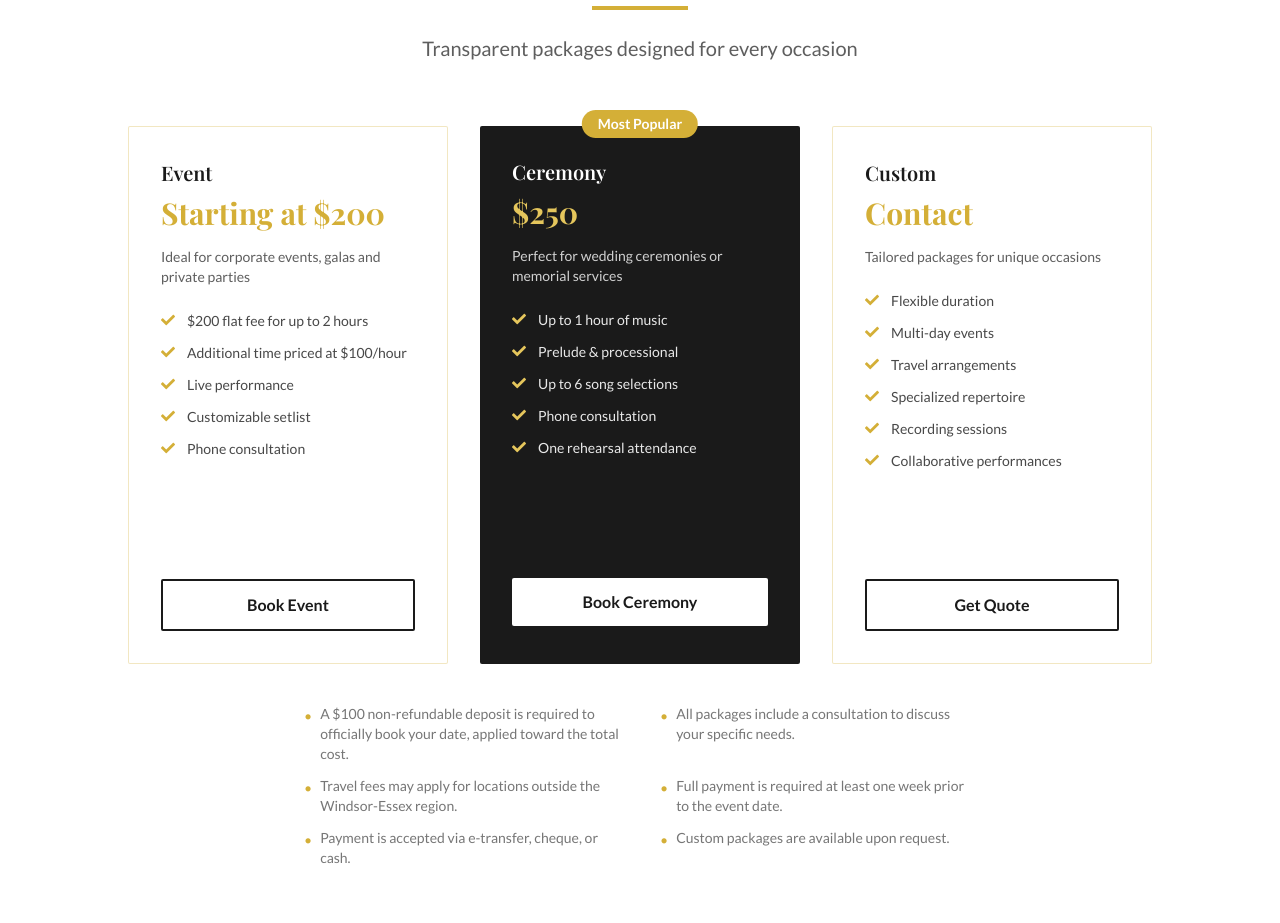
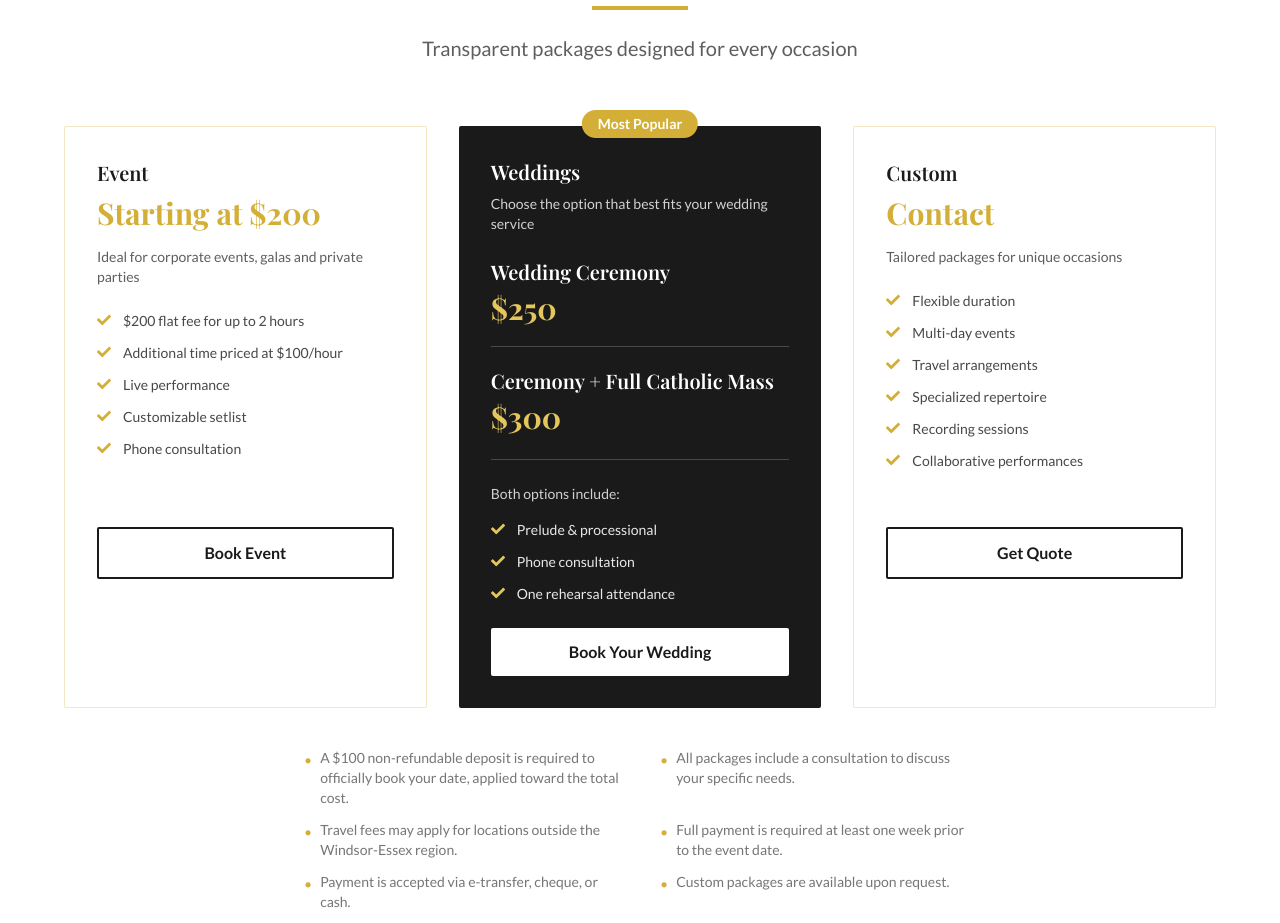
Before and after one commit to justinbornais/bornais-music-site, an Astro site: page / in a window 1280 px wide. Shown: the part 4040-4963 px from the top of the page. Built offline with nearby package versions, Linux system fonts and the light colour scheme; Astro itself is replaced by a stand-in of ours; a web font is replaced by a local one.

Commit message:
Refine wedding pricing layout

```diff
--- a/astro.config.mjs
+++ b/astro.config.mjs
@@ -7,6 +7,14 @@ export default defineConfig({
     react(),
     tailwind(),
   ],
+
+  // Rebuild Vite's dependency cache on each dev-server start so stale
+  // optimized React/Astro modules cannot cause hydration failures.
+  vite: {
+    optimizeDeps: {
+      force: true,
+    },
+  },
 
   // =============================================================================
   // DEPLOYMENT CONFIGURATION
--- a/src/components/Pricing.tsx
+++ b/src/components/Pricing.tsx
@@ -14,8 +14,11 @@ export function Pricing() {
           subtitle="Transparent packages designed for every occasion"
         />
 
-        <div className="grid md:grid-cols-3 gap-6 lg:gap-8 max-w-5xl mx-auto">
-          {pricingPackages.map((pkg, index) => (
+        <div className="grid md:grid-cols-2 xl:grid-cols-3 gap-6 lg:gap-8 max-w-6xl mx-auto">
+          {pricingPackages.map((pkg, index) => {
+            const options = pkg.options ?? [pkg];
+
+            return (
             <AnimatedSection key={pkg.id} delay={index * 0.15}>
               <motion.div
                 className={`relative h-full rounded-sm p-8 ${
@@ -33,66 +36,99 @@ export function Pricing() {
                   </div>
                 )}
 
-                {/* Card Content with min-h for desktop */}
                 <div className="flex flex-col flex-1 md:min-h-[420px]">
-                  {/* Package Name */}
-                  <h3 className={`text-xl font-heading font-semibold mb-2 ${
-                    pkg.highlighted ? 'text-white' : 'text-primary'
-                  }`}>
+                  {pkg.options ? (
+                    <>
+                      <h3 className="text-xl font-heading font-semibold mb-2 text-white">
+                        {pkg.name}
+                      </h3>
+                      <p className="text-sm text-white/80 mb-6">
+                        {pkg.description}
+                      </p>
+
+                      {/* Wedding titles and prices */}
+                      <div className="space-y-5">
+                        {options.map((option, optionIndex) => (
+                          <div
+                            key={option.name}
+                            className={optionIndex > 0 ? 'border-t border-white/20 pt-5' : ''}
+                          >
+                            <h4 className="text-xl font-heading font-semibold text-white">
+                              {option.name}
+                            </h4>
+                            <span className="block text-3xl font-heading font-bold text-accent-light mt-1">
+                              {option.price}
+                            </span>
+                          </div>
+                        ))}
+                      </div>
+
+                      {/* Shared wedding details */}
+                      <div className="flex-1 mt-6 pt-6 border-t border-white/20">
+                        <p className="text-sm text-white/80 mb-4">
+                          Both options include:
+                        </p>
+                        <ul className="space-y-3 mb-6">
+                          {pkg.features.map((feature, i) => (
+                            <li
+                              key={i}
+                              className="flex items-start gap-3 text-sm text-white/90"
+                            >
+                              <FaCheck className="flex-shrink-0 mt-0.5 text-accent-light" size={14} />
+                              {feature}
+                            </li>
+                          ))}
+                        </ul>
+                      </div>
+
+                      <Button
+                        href="#contact"
+                        variant="primary"
+                        className="w-full bg-white text-primary hover:bg-cream"
+                      >
+                        Book Your Wedding
+                      </Button>
+                    </>
+                  ) : (
+                    <>
+                      <h3 className="text-xl font-heading font-semibold mb-2 text-primary">
                         {pkg.name}
                       </h3>
 
-                  {/* Price */}
                       <div className="mb-4">
-                    <span className={`text-3xl font-heading font-bold ${
-                      pkg.highlighted ? 'text-accent-light' : 'text-accent'
-                    }`}>
+                        <span className="text-3xl font-heading font-bold text-accent">
                           {pkg.price}
                         </span>
                       </div>
 
-                  {/* Description */}
-                  <p className={`text-sm mb-6 ${
-                    pkg.highlighted ? 'text-white/80' : 'text-primary/70'
-                  }`}>
+                      <p className="text-sm text-primary/70 mb-6">
                         {pkg.description}
                       </p>
 
-                  {/* Features aligned across cards */}
                       <div className="flex-1 flex items-start">
                         <ul className="space-y-3 mb-4 w-full md:min-h-[120px]">
                           {pkg.features.map((feature, i) => (
                             <li
                               key={i}
-                          className={`flex items-start gap-3 text-sm ${
-                            pkg.highlighted ? 'text-white/90' : 'text-primary/80'
-                          }`}
+                              className="flex items-start gap-3 text-sm text-primary/80"
                             >
-                          <FaCheck className={`flex-shrink-0 mt-0.5 ${
-                            pkg.highlighted ? 'text-accent-light' : 'text-accent'
-                          }`} size={14} />
+                              <FaCheck className="flex-shrink-0 mt-0.5 text-accent" size={14} />
                               {feature}
                             </li>
                           ))}
                         </ul>
                       </div>
-                </div>
 
-                {/* CTA Button */}
-                <Button
-                  href="#contact"
-                  variant={pkg.highlighted ? 'primary' : 'secondary'}
-                  className={`w-full ${
-                    pkg.highlighted
-                      ? 'bg-white text-primary hover:bg-cream'
-                      : ''
-                  }`}
-                >
+                      <Button href="#contact" variant="secondary" className="w-full">
                         {pkg.ctaText}
                       </Button>
+                    </>
+                  )}
+                </div>
               </motion.div>
             </AnimatedSection>
-          ))}
+            );
+          })}
         </div>
 
         {/* Note */}
--- a/src/data/pricing.ts
+++ b/src/data/pricing.ts
@@ -7,6 +7,15 @@ export interface PricingPackage {
   deposit?: string;
   highlighted?: boolean;
   ctaText: string;
+  options?: PricingOption[];
+}
+
+export interface PricingOption {
+  name: string;
+  price: string;
+  description?: string;
+  features?: string[];
+  ctaText?: string;
 }
 
 export const pricingPackages: PricingPackage[] = [
@@ -26,20 +35,28 @@ export const pricingPackages: PricingPackage[] = [
     ctaText: 'Book Event',
   },
   {
-    id: 'ceremony',
-    name: 'Ceremony',
+    id: 'weddings',
+    name: 'Weddings',
     price: '$250',
-    description: 'Perfect for wedding ceremonies or memorial services',
+    description: 'Choose the option that best fits your wedding service',
     features: [
-      'Up to 1 hour of music',
       'Prelude & processional',
-      'Up to 6 song selections',
       'Phone consultation',
       'One rehearsal attendance',
     ],
     deposit: '$100 non-refundable',
     highlighted: true,
-    ctaText: 'Book Ceremony',
+    ctaText: 'Book Wedding Ceremony',
+    options: [
+      {
+        name: 'Wedding Ceremony',
+        price: '$250',
+      },
+      {
+        name: 'Ceremony + Full Catholic Mass',
+        price: '$300',
+      },
+    ],
   },
   {
     id: 'custom',
```
Lines whose indentation alone changed are shown as unchanged.
